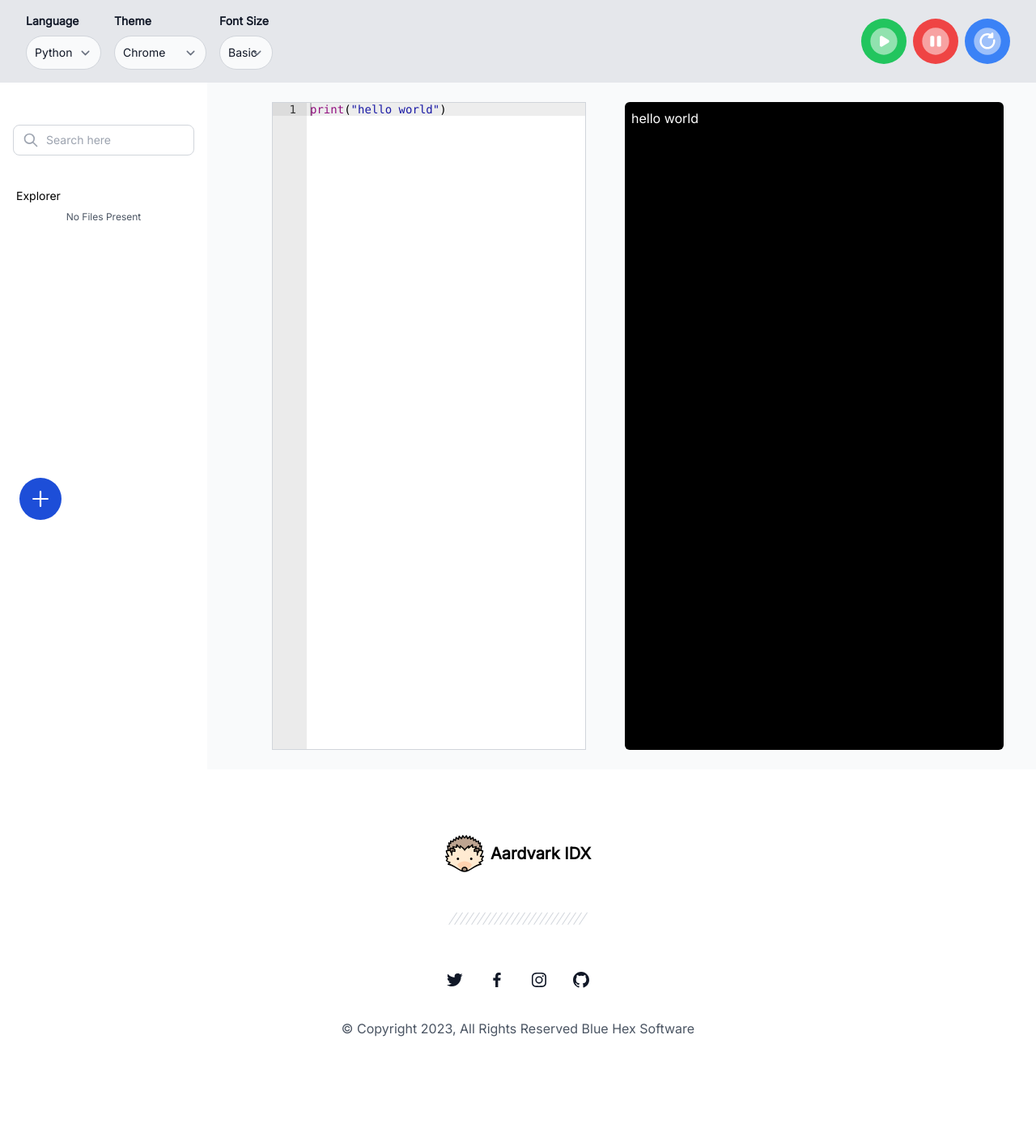
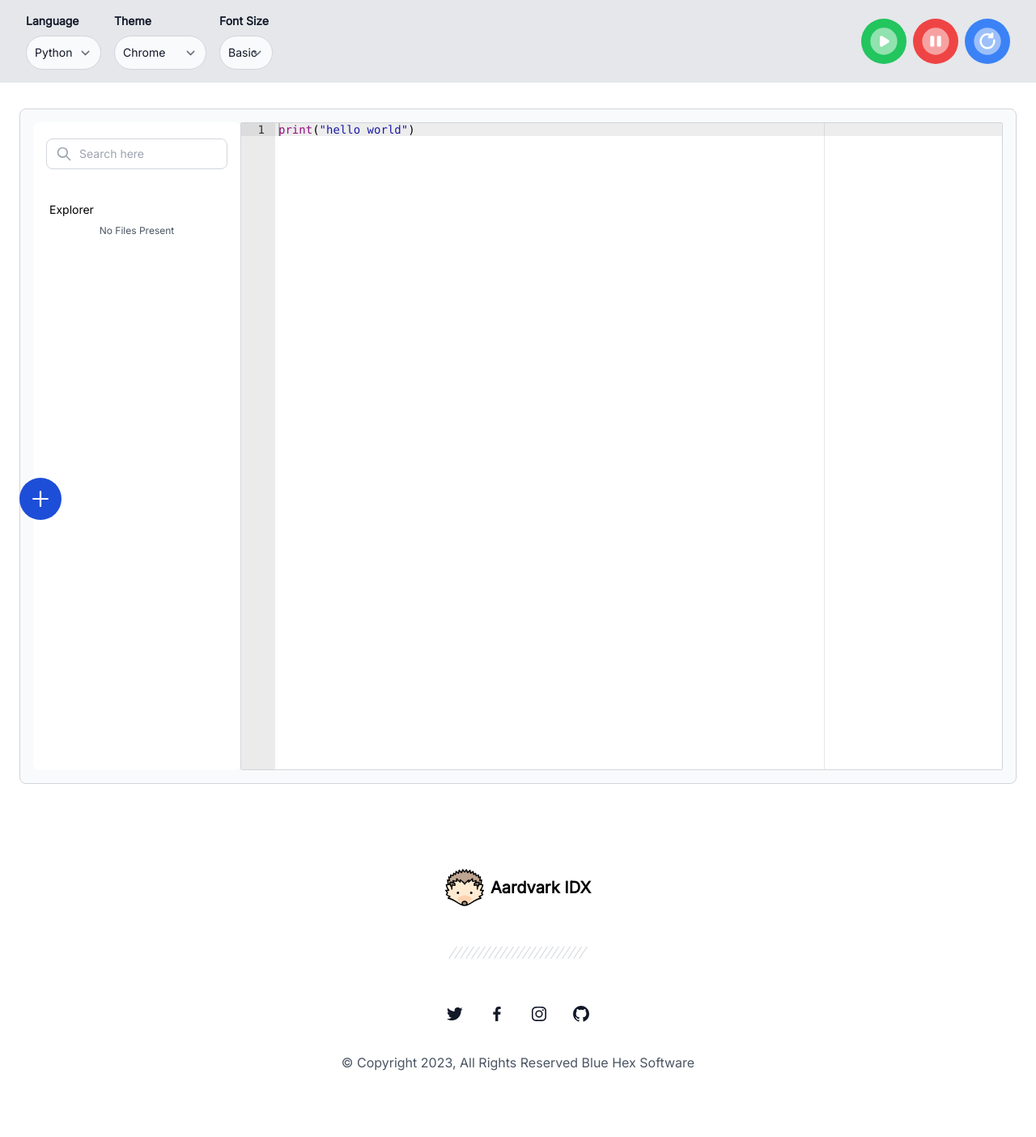
Before and after one commit to abhishekc-bhs/AardvarkIDX, a Django app: page / in a window 1280 px wide. Shown: the part 134-1538 px from the top of the page at 81% size. Before the commit the page ends 1414 px from the top, so only its background shows below. Run offline with Django 4.2, Linux system fonts and the light colour scheme; parts of the project's set-up code (start-up, migrations or seed data) failed here and were passed over; some libraries are stand-ins or nearby versions.

Commit message:
better :)

```diff
--- a/core/templates/core/index.html
+++ b/core/templates/core/index.html
@@ -1,7 +1,7 @@
 {% extends 'core/base.html' %}
 {% block content %}
 
-<div class="inline-flex justify-between items-center py-4 px-8 bg-gray-200 w-full gap-2">
+<div class="inline-flex justify-between items-center py-4 px-8 bg-gray-200 w-full gap-2 mb-2">
     <div class="inline-flex gap-4">
         <div>
             <label for="Language" class="block mb-2 text-sm font-bold text-gray-900">Language</label>
@@ -97,11 +97,11 @@
 </div>
 
 <main>
-    <div class="flex flex-1 bg-gray-50">
+    <div class="flex flex-1 bg-gray-50 border border-gray-300 rounded-lg p-4 m-6">
         <div class="hidden md:flex md:w-64 md:flex-col">
-            <div class="flex flex-col flex-grow pt-5 overflow-y-auto bg-white">
+            <div class="flex flex-col flex-grow pt-5 overflow-y-auto bg-white rounded-lg">
 
-                <div class="px-4 mt-8">
+                <div class="px-4">
                     <label for="" class="sr-only"> Search </label>
                     <div class="relative">
                         <div class="absolute inset-y-0 left-0 flex items-center pl-3 pointer-events-none">
@@ -155,13 +155,11 @@
 
         <div class="flex flex-col flex-1">
             <main>
-                <div class="py-6">
-                    <div class="px-4 mx-auto max-w-full md:px-8">
-                        <div class="grid sm:grid-cols-2 gap-2 px-2">
-                            <div id="editor" class="mx-10 border border-gray-300">print("hello world")</div>
-                            <div id="output" class="bg-black text-white p-2 rounded-md">
-                                hello world
-                            </div>
+                <div class="">
+                    <div class="mx-auto max-w-full">
+                        <div class="">
+                            <div id="editor" class="border border-gray-300 rounded-sm">print("hello world")</div>
+
                         </div>
                     </div>
                 </div>
```
